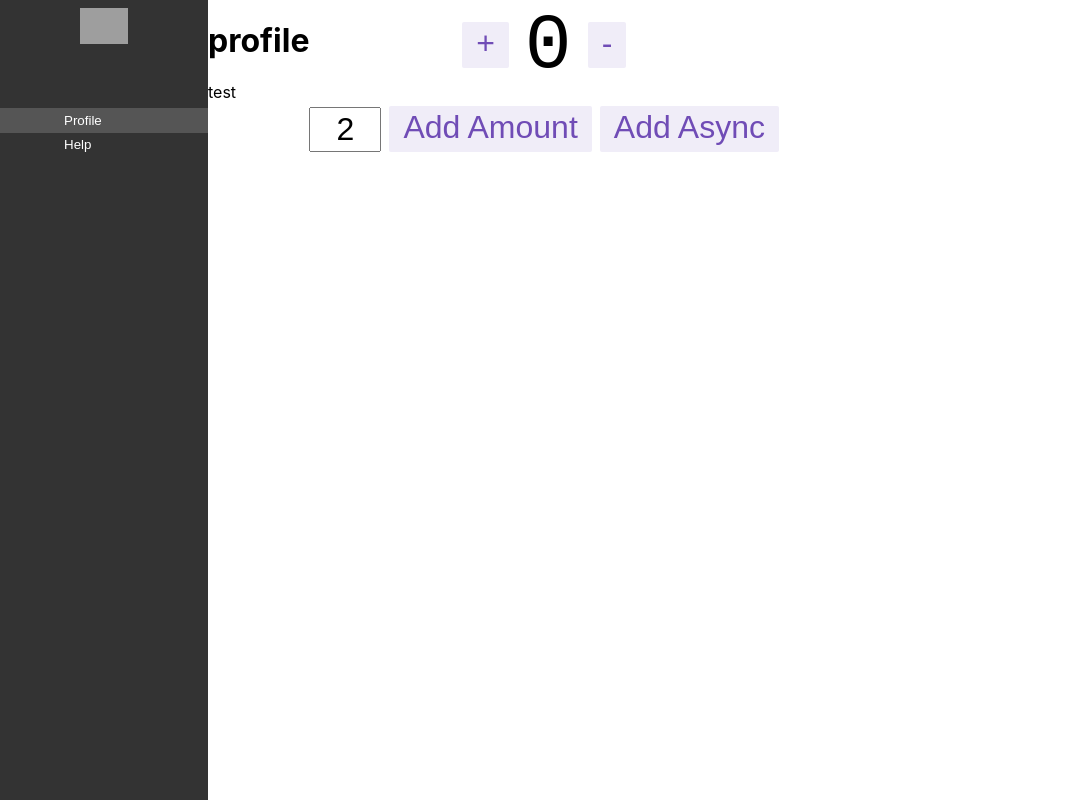
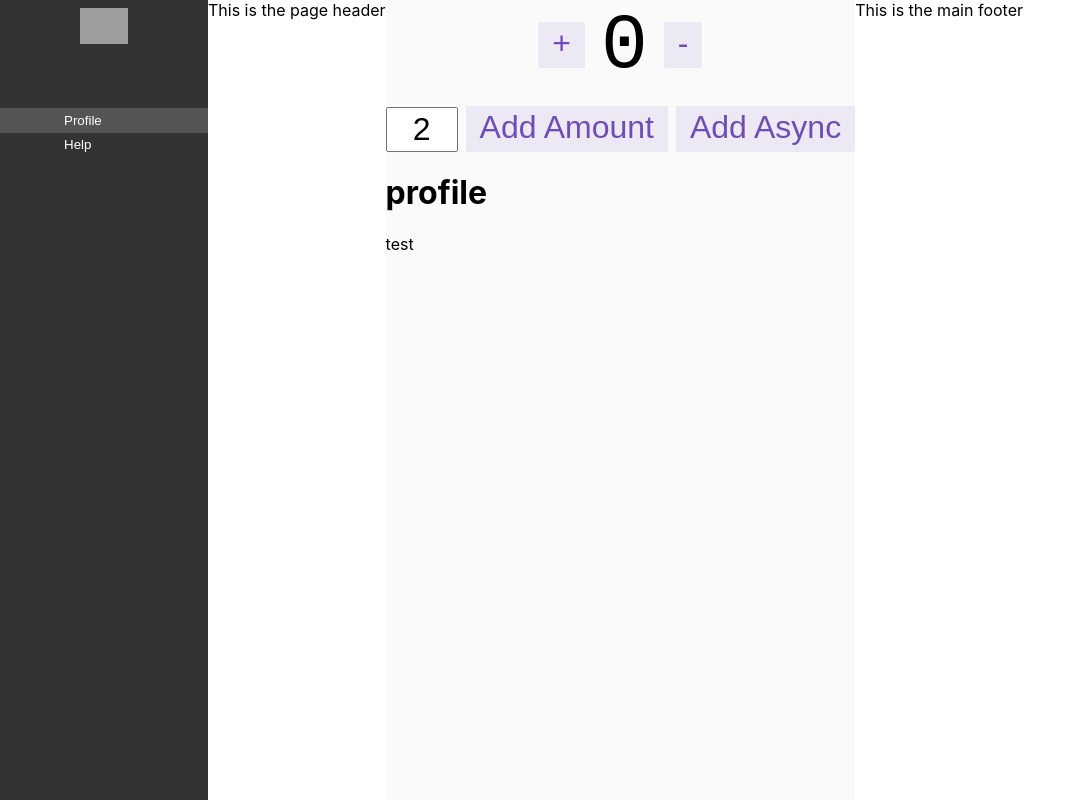
Before and after one commit to darthdeus/idex-challenge, a React (Create React App) app: page / in a window 1280 px wide. Shown: the whole page, without its empty margins (0-1083 px from the left). Built offline with nearby package versions, Linux system fonts and the light colour scheme; grey boxes are pictures that could not be loaded.

Commit message:
Fix eslint + better organization + preparation for grid

```diff
--- a/package.json
+++ b/package.json
@@ -13,7 +13,7 @@
     "react-scripts": "3.4.1"
   },
   "devDependencies": {
-    "eslint": "^7.1.0",
+    "eslint": "^6.6.0",
     "eslint-config-prettier": "^6.11.0",
     "eslint-plugin-import": "^2.20.2",
     "eslint-plugin-jsx-a11y": "^6.2.3",
--- a/src/App.js
+++ b/src/App.js
@@ -2,12 +2,12 @@ import React from "react";
 import { Counter } from "./features/counter/Counter";
 import "./App.css";
 
-import logo from "./app_logo.png";
 import { useDispatch, useSelector } from "react-redux";
-import { gotoProfile, gotoHelp, PAGE_PROFILE, PAGE_HELP } from "./features/navigation/index";
+import { PAGE_PROFILE, PAGE_HELP } from "./features/navigation/index";
 
 import Profile from "./pages/Profile";
 import Help from "./pages/Help";
+import Sidebar from "./components/Sidebar";
 
 const routes = {
   [PAGE_PROFILE]: Profile,
@@ -21,52 +21,23 @@ function App() {
   const currentComponent = routes[currentPage];
 
   if (!currentComponent) {
-    debugger;
     return `404 error ... ${currentPage} not found in\n${JSON.stringify(routes, null, 2)}`;
   }
 
   return (
     <>
       <div className="container">
-        <div className="sidebar">
-          <div className="logo-container">
-            <img className="logo" src={logo} alt="logo" />
+        <Sidebar />
+
+        <header className="main-header">This is the page header</header>
+        <main className="main-content">
+          <div className="App">
+            <Counter />
           </div>
+          {React.createElement(currentComponent)}
+        </main>
 
-          <nav className="main-nav">
-            <ul>
-              <li>
-                {/* using <button> instead of <a> for accessiblity reasons
-                (we don't do pushstate routing, so we can't provide a reasonable URL) */}
-                <button
-                  className={currentPage === PAGE_PROFILE ? "active" : ""}
-                  href="#"
-                  onClick={() => dispatch(gotoProfile())}
-                >
-                  Profile
-                </button>
-              </li>
-              <li>
-                <button
-                  className={currentPage === PAGE_HELP ? "active" : ""}
-                  href="#"
-                  onClick={() => dispatch(gotoHelp())}
-                >
-                  Help
-                </button>
-              </li>
-            </ul>
-          </nav>
-        </div>
-
-        <div className="main">
-          <header></header>
-          <main>{React.createElement(currentComponent)}</main>
-        </div>
-
-        <div className="App">
-          <Counter />
-        </div>
+        <footer className="main-footer">This is the main footer</footer>
       </div>
     </>
   );
--- /dev/null
+++ b/src/components/Sidebar.js
@@ -0,0 +1,42 @@
+import React from "react";
+import { useDispatch, useSelector } from "react-redux";
+import logo from "../app_logo.png";
+import { gotoProfile, gotoHelp, PAGE_HELP, PAGE_PROFILE } from "../features/navigation";
+
+export default function Sidebar() {
+  const dispatch = useDispatch();
+  const currentPage = useSelector(state => state.navigation.page);
+
+  return (
+    <div className="sidebar">
+      <div className="logo-container">
+        <img className="logo" src={logo} alt="logo" />
+      </div>
+
+      <nav className="main-nav">
+        <ul>
+          <li>
+            {/* using <button> instead of <a> for accessiblity reasons
+                (we don't do pushstate routing, so we can't provide a reasonable URL) */}
+            <button
+              className={currentPage === PAGE_PROFILE ? "active" : ""}
+              href="#"
+              onClick={() => dispatch(gotoProfile())}
+            >
+              Profile
+            </button>
+          </li>
+          <li>
+            <button
+              className={currentPage === PAGE_HELP ? "active" : ""}
+              href="#"
+              onClick={() => dispatch(gotoHelp())}
+            >
+              Help
+            </button>
+          </li>
+        </ul>
+      </nav>
+    </div>
+  );
+}
--- a/src/index.css
+++ b/src/index.css
@@ -58,3 +58,11 @@ img.logo {
   color: white;
   border: none;
 }
+
+.main-header {
+  background: white;
+}
+
+.main-content {
+  background: #fafafa;
+}
```
Also changed, not shown: 1 other file (tests, documents, lock files or other folders).
